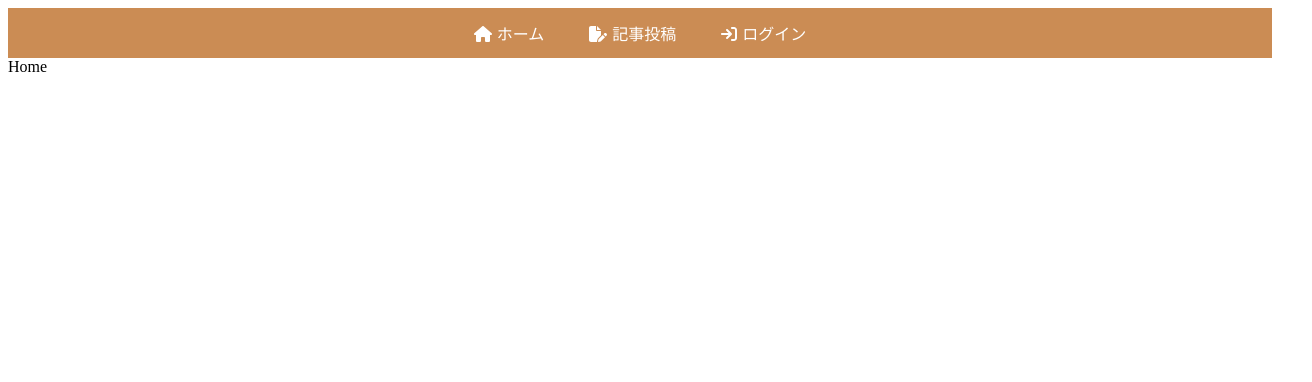
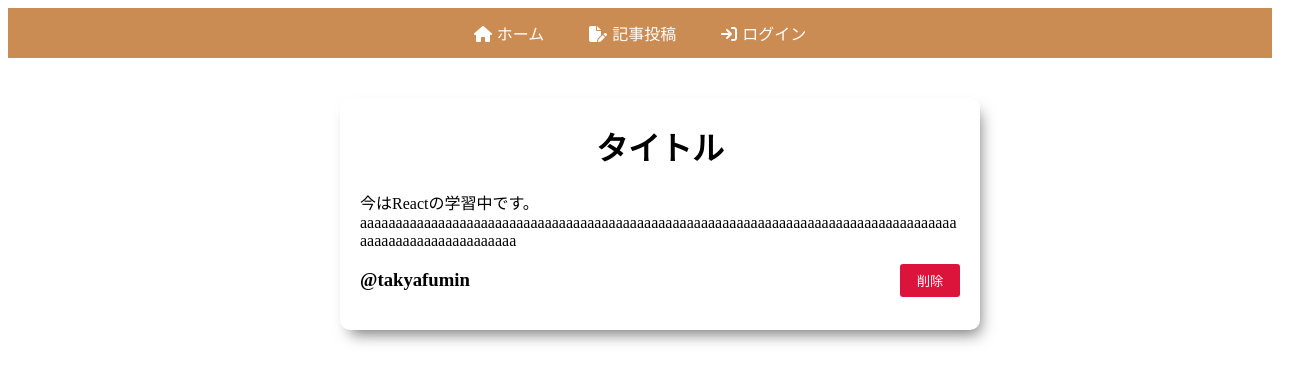
Before and after one commit to takyafumin/-udemy-react-3project-firebase-blog, a React (Create React App) app: page / in a window 1280 px wide. Shown: the top 382 px of the page, 1312 px wide, since content can reach past the window. Built offline with nearby package versions, Linux system fonts and the light colour scheme; the HTML template or start-up script is replaced by a standard one.

Commit message:
投稿表示画面作成

```diff
--- /dev/null
+++ b/src/components/Home.css
@@ -0,0 +1,55 @@
+.homePage {
+  width: 100%;
+  height: calc(100vh - 80px);
+  height: auto;
+  display: flex;
+  flex-direction: column;
+  align-items: center;
+  padding: 20px;
+}
+
+.homePage .postContents {
+  width: 600px;
+  height: auto;
+  max-height: 600px;
+  background-color: white;
+  box-shadow: 5px 9px 15px -5px #777777;
+  margin: 20px;
+  padding: 20px;
+  border-radius: 10px;
+}
+
+.postHeader h1 {
+  text-align: center;
+  margin-top: 5px;
+}
+
+.postTextContainer {
+  height: auto;
+  word-wrap: break-word;
+  max-height: 400px;
+  width: 100%;
+}
+
+.nameAndDeleteButton {
+  display: flex;
+  align-items: center;
+}
+
+.nameAndDeleteButton button {
+  flex: 10%;
+  background-color: crimson;
+  color: white;
+  padding: 7px 15px;
+  border-radius: 3px;
+  border: none;
+  cursor: pointer;
+  transition: all 0.3s;
+}
+
+.nameAndDeleteButton button:hover {
+  background-color: red;
+}
+.nameAndDeleteButton h3 {
+  flex: 90%;
+}
--- a/src/components/Home.js
+++ b/src/components/Home.js
@@ -1,8 +1,22 @@
 import React from 'react'
+import './Home.css'
 
 const Home = () => {
     return (
-        <div>Home</div>
+        <div className='homePage'>
+            <div className="postContents">
+                <div className="postHeader">
+                    <h1>タイトル</h1>
+                </div>
+                <div className="postTextContainer">
+                    今はReactの学習中です。aaaaaaaaaaaaaaaaaaaaaaaaaaaaaaaaaaaaaaaaaaaaaaaaaaaaaaaaaaaaaaaaaaaaaaaaaaaaaaaaaaaaaaaaaaaaaaaaaaaaaaaaaa
+                </div>
+                <div className="nameAndDeleteButton">
+                    <h3>@takyafumin</h3>
+                    <button>削除</button>
+                </div>
+            </div>
+        </div>
     )
 }
 
```
